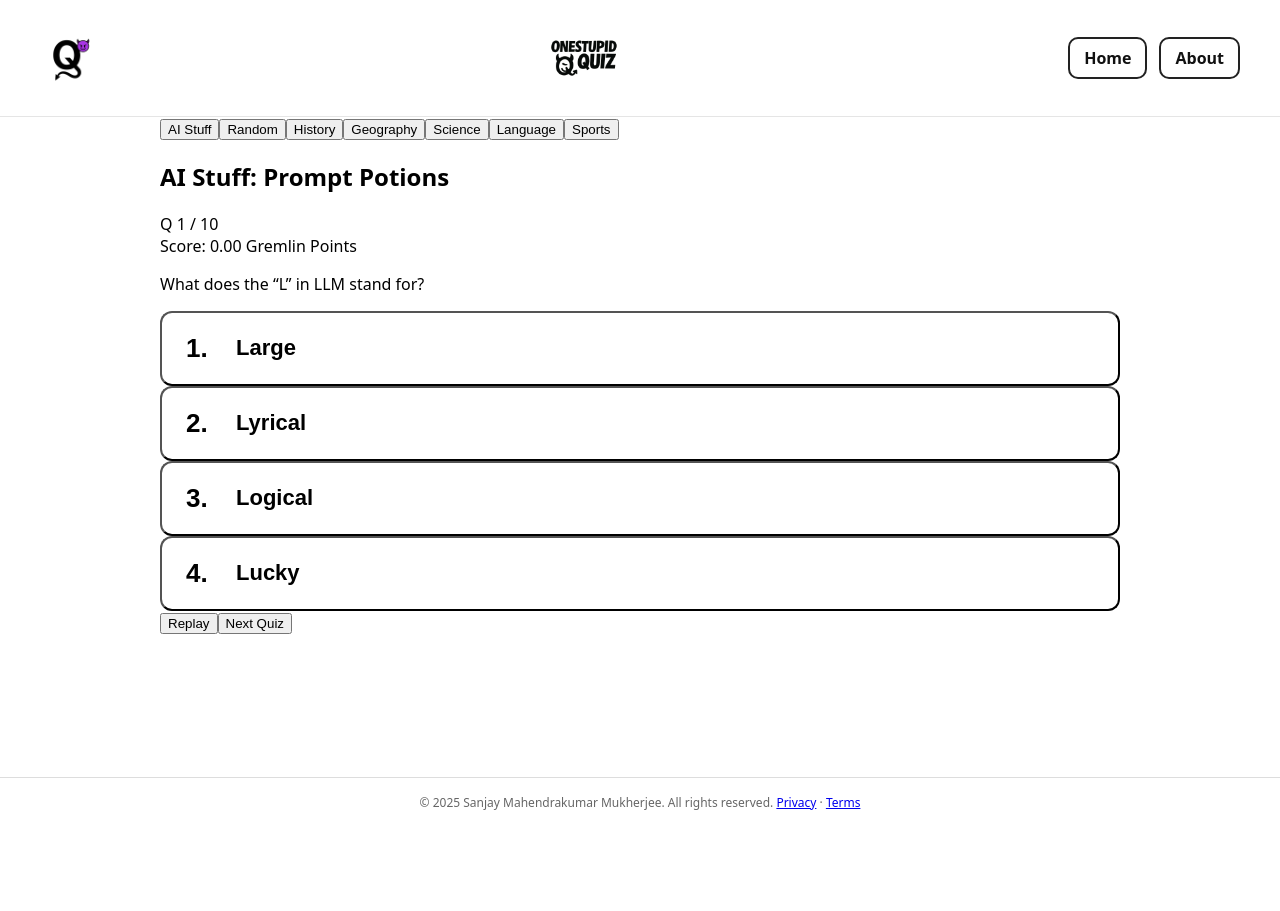
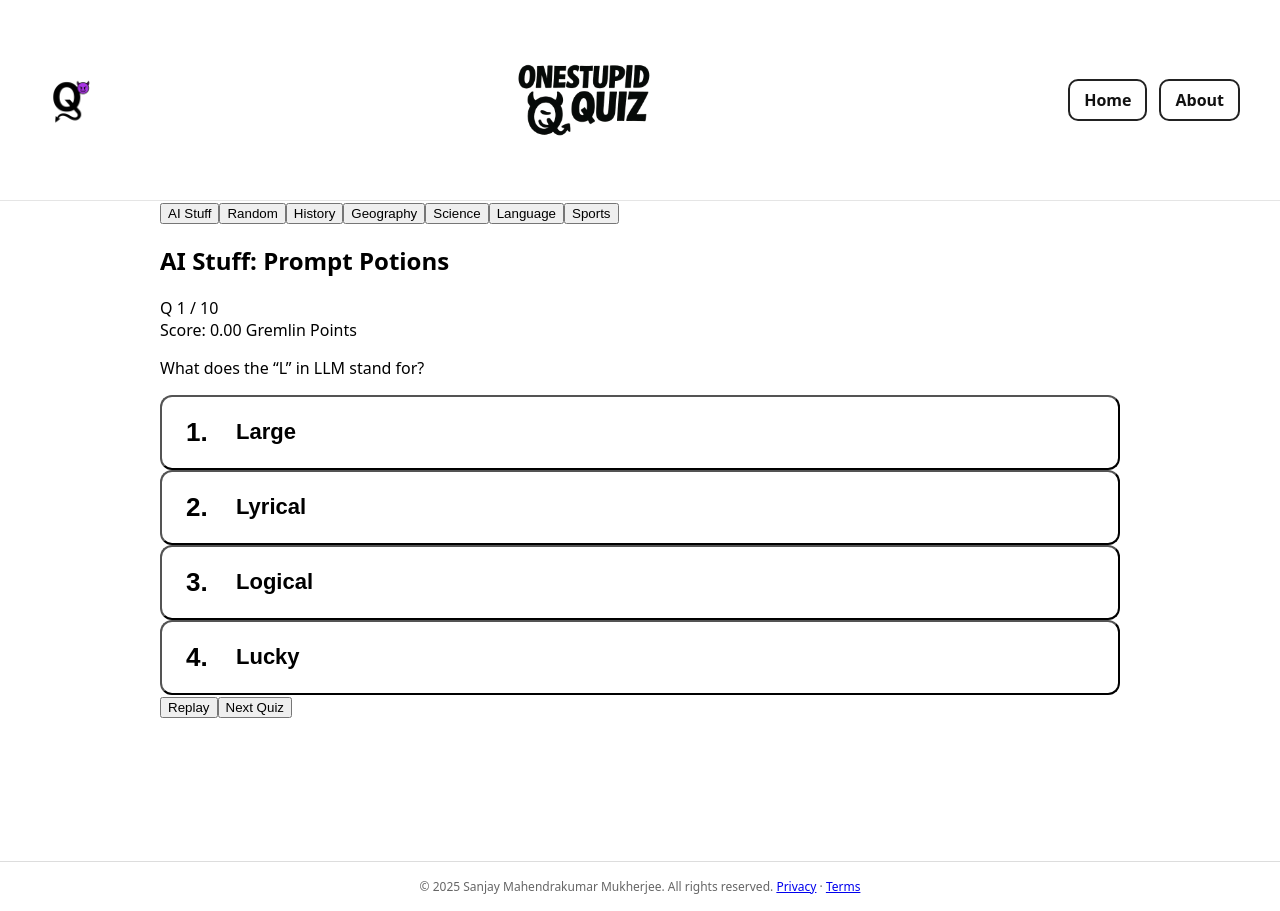
Before and after one commit to thebengali/onestupidquiz, a Next.js app: page / in a window 1280 px wide. Before the commit the page ends 827 px from the top, so only its background shows below. Built offline with nearby package versions, Linux system fonts and the light colour scheme.

Commit message:
style(header): double center brand wordmark size (168px)

```diff
--- a/components/Header.tsx
+++ b/components/Header.tsx
@@ -30,10 +30,10 @@ export default function Header() {
           <Image
             src="/brand/OSQ_SiteNameBrand.png"
             alt="OneStupidQuiz"
-            height={84}
-            width={1000}
+            height={168}
+            width={2000}
             priority
-            style={{ height: 84, width: 'auto' }}
+            style={{ height: 168, width: 'auto' }}
           />
         </div>
 
```
